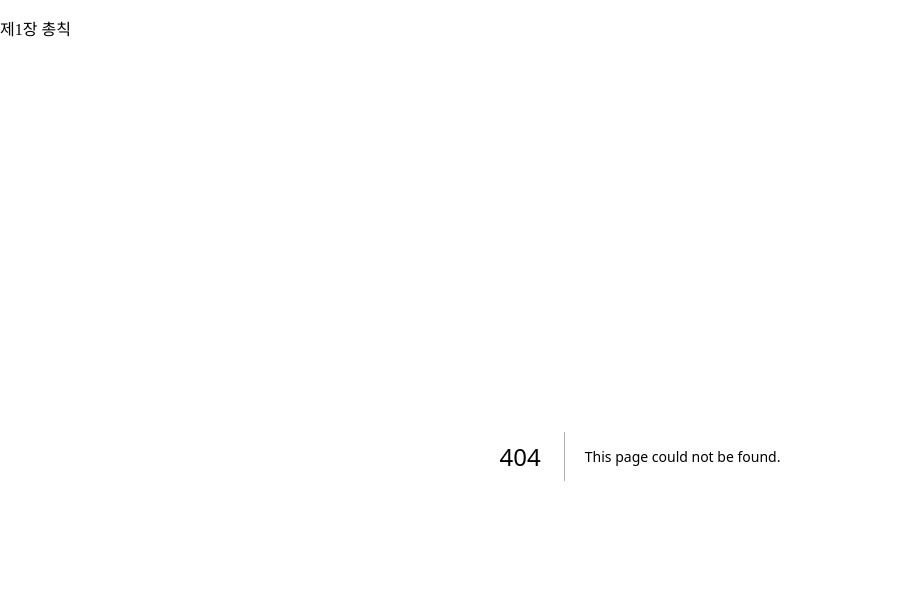
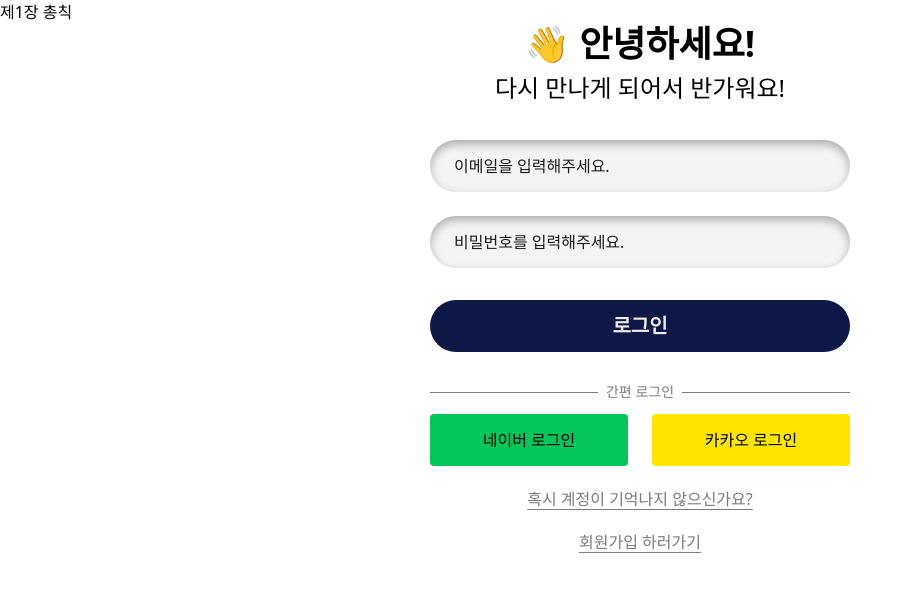
Before and after one commit to prgrms-web-devcourse-final-project/WEB5_6_SamSamOO_FE, a Next.js app: page /login in a window 1280 px wide. Before the commit this address had no page. Shown: the top 592 px of the page, without its empty margins (0-913 px from the left). Built offline with nearby package versions, Linux system fonts and the light colour scheme.

Commit message:
style : 로그인 페이지 ui 제작

```diff
--- /dev/null
+++ b/src/app/(account)/login/layout.tsx
@@ -0,0 +1,7 @@
+export default function LoginLayout({ children }: { children: React.ReactNode }) {
+  return (
+    <section className="flex-1 flex items-center justify-center bg-background-white">
+      {children}
+    </section>
+  );
+}
--- /dev/null
+++ b/src/app/(account)/login/page.tsx
@@ -0,0 +1,48 @@
+'use client';
+import AccountButton from '@/components/ui/AccountButton';
+import AccountInput from '@/components/ui/AccountInput';
+import Link from 'next/link';
+import { useState } from 'react';
+
+function Page() {
+  const [email, setEmail] = useState<string>('');
+  const [password, setPassword] = useState<string>('');
+
+  return (
+    <div className="w-[420px] flex flex-col justify-center items-center">
+      <h2 className="text-4xl font-bold mb-2">👋 안녕하세요!</h2>
+      <h3 className="text-2xl mb-9">다시 만나게 되어서 반가워요!</h3>
+
+      <form className="w-full flex flex-col justify-center items-center gap-8 mb-[30px]">
+        <div className="w-full flex flex-col gap-6">
+          <AccountInput type="text" placeholder="이메일을 입력해주세요." onChange={setEmail} />
+          <AccountInput
+            type="password"
+            placeholder="비밀번호를 입력해주세요."
+            onChange={setPassword}
+          />
+        </div>
+        <AccountButton type="submit">로그인</AccountButton>
+      </form>
+
+      <div className="flex items-center w-full gap-2 mb-3">
+        <div className="flex-1 h-[1px] bg-[#7b7b7b]"></div>
+        <p className="text-[#7b7b7b] text-sm">간편 로그인</p>
+        <div className="flex-1 h-[1px] bg-[#7b7b7b]"></div>
+      </div>
+
+      <div className="w-full flex gap-6 mb-6">
+        <button className="flex-1 h-13 bg-[#03C75A] px-[35px] rounded-sm">네이버 로그인</button>
+        <button className="flex-1 h-13 bg-[#FEE500] px-[35px] rounded-sm">카카오 로그인</button>
+      </div>
+
+      <Link href={''} className="text-[#7b7b7b] underline underline-offset-4 mb-6">
+        혹시 계정이 기억나지 않으신가요?
+      </Link>
+      <Link href={''} className="text-[#7b7b7b] underline underline-offset-4">
+        회원가입 하러가기
+      </Link>
+    </div>
+  );
+}
+export default Page;
--- a/src/app/layout.tsx
+++ b/src/app/layout.tsx
@@ -2,6 +2,7 @@ import type { Metadata } from 'next';
 import { SpeedInsights } from '@vercel/speed-insights/next';
 import { Analytics } from '@vercel/analytics/next';
 import localFont from 'next/font/local';
+import '../styles/styles.css';
 
 export const metadata: Metadata = {
   title: 'Create Next App',
--- a/src/components/ui/AccountButton.tsx
+++ b/src/components/ui/AccountButton.tsx
@@ -6,7 +6,7 @@ interface Props {
 function AccountButton({ children, type }: Props) {
   return (
     <button
-      className="w-[420px] h-13 bg-primary rounded-full text-text-white text-xl font-bold"
+      className="w-full h-13 bg-primary rounded-full text-primary-white text-xl font-bold"
       type={type}
     >
       {children}
--- a/src/components/ui/AccountInput.tsx
+++ b/src/components/ui/AccountInput.tsx
@@ -7,7 +7,7 @@ interface Props {
 function AccountInput({ placeholder, type, onChange }: Props) {
   return (
     <input
-      className="h-13 w-[420px] rounded-full bg-[#F4F4F4] placeholder-text-black px-6 py-4 shadow-[inset_0_4px_10px_0_rgba(0,0,0,0.3)] outline-none"
+      className="h-13 w-full rounded-full bg-[#F4F4F4] placeholder-primary-black px-6 py-4 shadow-[inset_0_4px_10px_0_rgba(0,0,0,0.3)] outline-none"
       type={type}
       onChange={(e) => onChange?.(e.target.value)}
       placeholder={placeholder}
--- a/src/styles/_theme.css
+++ b/src/styles/_theme.css
@@ -11,17 +11,17 @@
   --color-sub-yellow: #ffca28; /* fallback */
   --color-sub-yellow: oklch(86.22% 0.168 88.31);
 
-  --color-text-black: #1b1b1b; /* fallback */
-  --color-text-black: oklch(22.21% 0 0);
+  --color-primary-black: #1b1b1b; /* fallback */
+  --color-primary-black: oklch(22.21% 0 0);
 
-  --color-text-white: #ededed; /* fallback */
-  --color-text-white: oklch(94.61% 0 0);
+  --color-primary-white: #ededed; /* fallback */
+  --color-primary-white: oklch(94.61% 0 0);
 
-  --color-text-gray1: #7b7b7b; /* fallback */
-  --color-text-gray1: oklch(58.29% 0 0);
+  --color-primary-gray1: #7b7b7b; /* fallback */
+  --color-primary-gray1: oklch(58.29% 0 0);
 
-  --color-text-gray2: #4d4d4d; /* fallback */
-  --color-text-gray2: oklch(42.02% 0 0);
+  --color-primary-gray2: #4d4d4d; /* fallback */
+  --color-primary-gray2: oklch(42.02% 0 0);
 
   --color-background-white: #ffffff; /* fallback */
   --color-background-white: oklch(100% 0 0);
```
